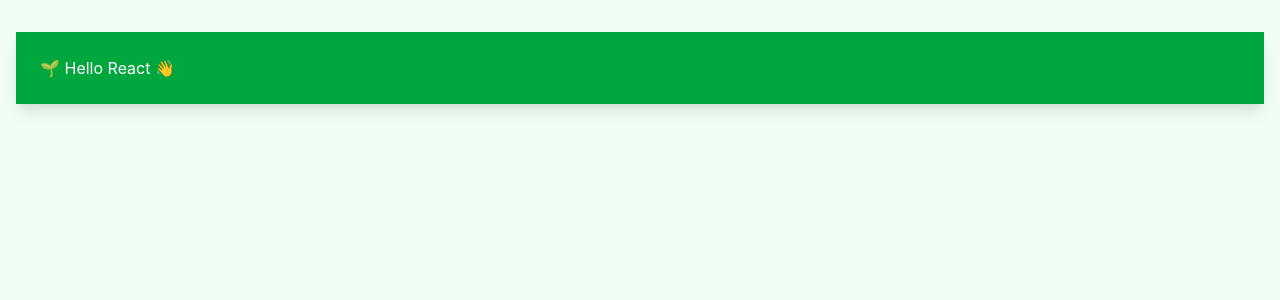
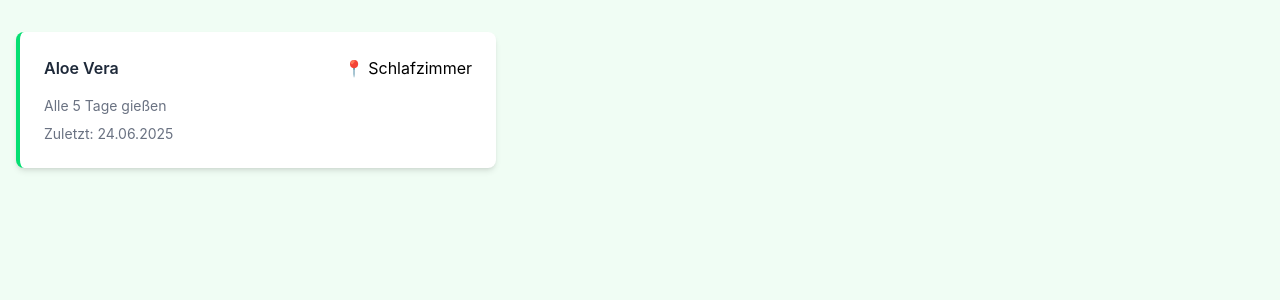
Before and after one commit to nilshartmann-workshops/2026-11-18-react, a React (Vite) app in the folder workspace/: page / in a window 1280 px wide. Shown: the top 300 px of the page. Built offline with nearby package versions, Linux system fonts and the light colour scheme.

Commit message:
10: Eine React-Komponente

```diff
--- a/workspace/src/components/App.tsx
+++ b/workspace/src/components/App.tsx
@@ -1,7 +1,9 @@
+import PlantCard from "./PlantCard.tsx";
+
 export default function App() {
   return (
     <div className={"AppContainer"}>
-      <h1 className={"AppHeader"}>🌱 Hello React 👋 </h1>
+      <PlantCard />
     </div>
   );
 }
--- /dev/null
+++ b/workspace/src/components/PlantCard.tsx
@@ -0,0 +1,14 @@
+export default function PlantCard() {
+  return (
+    <div className={"PlantCard"}>
+      <header>
+        <h2>Aloe Vera</h2>
+        <div>📍 Schlafzimmer</div>
+      </header>
+      <section>
+        <div>Alle 5 Tage gießen</div>
+        <div>Zuletzt: 24.06.2025</div>
+      </section>
+    </div>
+  );
+}
```
Also changed, not shown: 1 other file (tests, documents, lock files or other folders).
